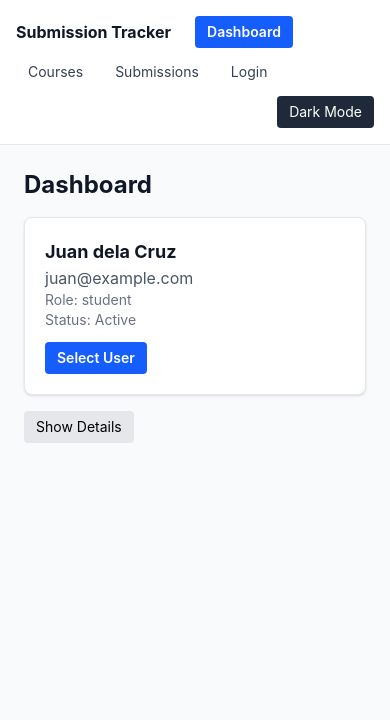
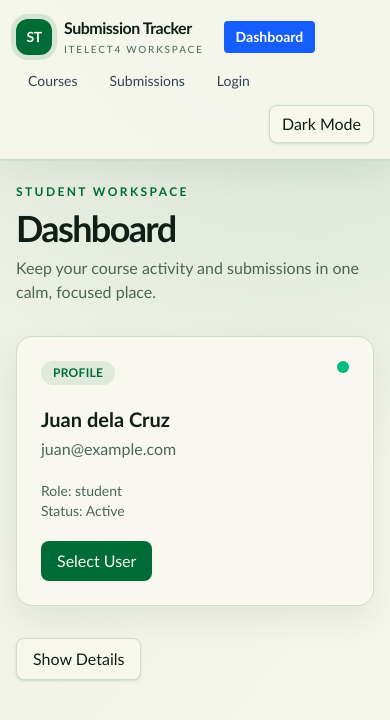
Before and after one commit to JBenjo/itelect4-project, a React (Vite) app: page / in a window 390 px wide. Shown: the top 720 px of the page. Built offline with nearby package versions, Linux system fonts and the light colour scheme.

Commit message:
GT3 Part 3: polish frontend design

```diff
--- a/src/components/CourseCard.tsx
+++ b/src/components/CourseCard.tsx
@@ -10,21 +10,21 @@ const CourseCard = ({ course, variant = "default" }: CourseCardProps) => {
 
   return (
     <div
-      className={`rounded-lg border border-gray-200 bg-white shadow-sm dark:bg-gray-800 dark:border-gray-700 ${
+      className={`surface rounded-2xl border transition duration-200 hover:-translate-y-1 hover:shadow-lg ${
         isCompact ? "p-3" : "p-5"
       }`}
     >
       <h3
-        className={`font-bold text-gray-900 dark:text-white ${
+        className={`font-bold text-foreground ${
           isCompact ? "text-sm" : "text-lg"
         }`}
       >
         {course.code}
       </h3>
       {!isCompact && (
-        <p className="text-gray-600 dark:text-gray-300">{course.title}</p>
+        <p className="text-muted-foreground">{course.title}</p>
       )}
-      <p className="text-sm text-gray-500 dark:text-gray-400">
+      <p className="text-sm text-muted-foreground">
         {course.units} units - {course.semester}
       </p>
     </div>
--- a/src/components/Layout.tsx
+++ b/src/components/Layout.tsx
@@ -22,10 +22,18 @@ function Layout() {
 
   return (
     <div className={isDarkMode ? "dark" : ""}>
-      <div className="min-h-screen bg-gray-50 dark:bg-gray-900">
-        <nav className="flex flex-wrap items-center gap-2 border-b border-gray-200 bg-white p-4 dark:border-gray-700 dark:bg-gray-800">
-          <span className="mr-4 font-bold text-gray-900 dark:text-white">
-            Submission Tracker
+      <div className="min-h-screen bg-transparent">
+        <nav className="app-nav sticky top-0 z-20 flex flex-wrap items-center gap-2 border-b p-4">
+          <span className="app-brand mr-3 flex items-center gap-3 font-bold text-foreground">
+            <span className="app-brand-mark grid size-9 place-items-center rounded-xl text-sm text-primary-foreground">
+              ST
+            </span>
+            <span>
+              Submission Tracker
+              <small className="mt-0.5 block text-[10px] font-medium uppercase tracking-[0.18em] text-muted-foreground">
+                ITELECT4 workspace
+              </small>
+            </span>
           </span>
 
           <NavLink to="/" end className={linkClass}>
@@ -47,7 +55,7 @@ function Layout() {
           ) : (
             <button
               onClick={logout}
-              className="rounded px-3 py-1.5 text-sm text-gray-700 dark:text-gray-300"
+                className="rounded px-3 py-1.5 text-sm text-muted-foreground transition hover:bg-muted hover:text-foreground"
             >
               Logout ({userName})
             </button>
@@ -55,13 +63,13 @@ function Layout() {
 
           <button
             onClick={toggleDarkMode}
-            className="ml-auto rounded bg-gray-800 px-3 py-1.5 text-sm text-white dark:bg-gray-200 dark:text-gray-900"
+            className="ml-auto rounded-lg border border-border bg-background px-3 py-1.5 text-sm font-medium text-foreground shadow-sm transition hover:-translate-y-0.5 hover:bg-muted"
           >
             {isDarkMode ? "Light Mode" : "Dark Mode"}
           </button>
         </nav>
 
-        <main className="p-6">
+        <main className="app-main">
           <Outlet />
         </main>
       </div>
--- a/src/components/UserCard.tsx
+++ b/src/components/UserCard.tsx
@@ -12,20 +12,26 @@ const UserCard = ({ user, onSelect }: UserCardProps) => {
   };
 
   return (
-    <div className="rounded-lg border border-gray-200 bg-white p-5 shadow-sm dark:bg-gray-800 dark:border-gray-700">
-      <h3 className="text-lg font-bold text-gray-900 dark:text-white">
+    <div className="surface rounded-2xl border p-6">
+      <div className="mb-5 flex items-start justify-between">
+        <span className="rounded-full bg-primary/10 px-3 py-1 text-xs font-semibold uppercase tracking-wide text-primary">
+          Profile
+        </span>
+        <span className="size-3 rounded-full bg-emerald-500" title="Active" />
+      </div>
+      <h3 className="text-xl font-bold text-foreground">
         {user.name}
       </h3>
-      <p className="text-gray-600 dark:text-gray-300">{user.email}</p>
-      <p className="text-sm text-gray-500 dark:text-gray-400">
+      <p className="mt-1 text-muted-foreground">{user.email}</p>
+      <p className="mt-5 text-sm text-muted-foreground">
         Role: {user.role}
       </p>
-      <p className="text-sm text-gray-500 dark:text-gray-400">
+      <p className="text-sm text-muted-foreground">
         Status: {user.isActive ? "Active" : "Inactive"}
       </p>
       <button
         onClick={handleClick}
-        className="mt-3 rounded bg-blue-600 px-3 py-1.5 text-sm font-semibold text-white transition hover:bg-blue-700"
+        className="mt-5 rounded-lg bg-primary px-4 py-2 text-sm font-semibold text-primary-foreground transition hover:-translate-y-0.5 hover:opacity-90"
       >
         Select User
       </button>
--- a/src/index.css
+++ b/src/index.css
@@ -15,25 +15,81 @@
 }
 
 :root {
-	--background: oklch(1 0 0);
-	--foreground: oklch(0.145 0 0);
-	--primary: oklch(0.205 0 0);
-	--primary-foreground: oklch(0.985 0 0);
-	--muted: oklch(0.97 0 0);
-	--muted-foreground: oklch(0.556 0 0);
-	--border: oklch(0.922 0 0);
-	--input: oklch(0.922 0 0);
-	--ring: oklch(0.708 0 0);
+	--background: oklch(0.975 0.012 105);
+	--foreground: oklch(0.22 0.025 160);
+	--primary: oklch(0.46 0.13 155);
+	--primary-foreground: oklch(0.985 0.01 105);
+	--muted: oklch(0.94 0.018 105);
+	--muted-foreground: oklch(0.48 0.035 160);
+	--border: oklch(0.88 0.025 145);
+	--input: oklch(0.86 0.03 145);
+	--ring: oklch(0.62 0.13 155);
 }
 
 .dark {
-	--background: oklch(0.145 0 0);
-	--foreground: oklch(0.985 0 0);
-	--primary: oklch(0.922 0 0);
-	--primary-foreground: oklch(0.205 0 0);
-	--muted: oklch(0.269 0 0);
-	--muted-foreground: oklch(0.708 0 0);
-	--border: oklch(0.269 0 0);
-	--input: oklch(0.269 0 0);
-	--ring: oklch(0.556 0 0);
+	--background: oklch(0.17 0.025 160);
+	--foreground: oklch(0.95 0.018 105);
+	--primary: oklch(0.72 0.12 145);
+	--primary-foreground: oklch(0.18 0.025 160);
+	--muted: oklch(0.23 0.03 160);
+	--muted-foreground: oklch(0.75 0.025 105);
+	--border: oklch(0.32 0.035 160);
+	--input: oklch(0.34 0.04 160);
+	--ring: oklch(0.7 0.12 145);
 }
+
+* {
+	border-color: var(--border);
+}
+
+body {
+	margin: 0;
+	min-width: 320px;
+	background:
+		radial-gradient(circle at 85% 0%, color-mix(in oklab, var(--primary) 12%, transparent), transparent 28rem),
+		linear-gradient(135deg, color-mix(in oklab, var(--background) 94%, var(--primary)), var(--background));
+	color: var(--foreground);
+	font-family: "Trebuchet MS", "Segoe UI", sans-serif;
+}
+
+button,
+input,
+select {
+	font: inherit;
+}
+
+.app-nav {
+	background: color-mix(in oklab, var(--background) 88%, transparent);
+	backdrop-filter: blur(16px);
+	box-shadow: 0 1px 0 color-mix(in oklab, var(--border) 80%, transparent), 0 12px 30px color-mix(in oklab, var(--foreground) 5%, transparent);
+}
+
+.app-brand {
+	letter-spacing: -0.03em;
+}
+
+.app-brand-mark {
+	background: var(--primary);
+	box-shadow: 0 0 0 5px color-mix(in oklab, var(--primary) 13%, transparent);
+}
+
+.app-main {
+	margin: 0 auto;
+	max-width: 1180px;
+	padding: 2.5rem 1.5rem 5rem;
+}
+
+.page-heading {
+	letter-spacing: -0.045em;
+}
+
+.surface {
+	background: color-mix(in oklab, var(--background) 90%, white 10%);
+	box-shadow: 0 14px 35px color-mix(in oklab, var(--foreground) 7%, transparent);
+}
+
+@media (max-width: 640px) {
+	.app-main {
+		padding: 1.5rem 1rem 4rem;
+	}
+}
--- a/src/pages/CoursesPage.tsx
+++ b/src/pages/CoursesPage.tsx
@@ -38,16 +38,24 @@ export default function CoursesPage() {
   });
 
   return (
-    <div className="py-8">
-      <h1 className="text-3xl font-bold mb-6">Courses</h1>
+    <div className="space-y-7">
+      <div>
+        <p className="mb-2 text-xs font-semibold uppercase tracking-[0.2em] text-primary">
+          Your semester
+        </p>
+        <h1 className="page-heading text-4xl font-bold text-foreground">Courses</h1>
+        <p className="mt-2 text-muted-foreground">
+          Browse your enrolled subjects and open a course for its details.
+        </p>
+      </div>
 
-      <div className="mb-6">
+      <div className="surface rounded-2xl border p-4">
         <Input
           type="text"
           placeholder="Search courses by title or code..."
           value={searchTerm}
           onChange={(e) => setSearchTerm(e.target.value)}
-          className="w-full px-4 py-2 border border-gray-300 dark:border-gray-600 rounded dark:bg-gray-800"
+          className="w-full"
         />
         {prevSearch !== undefined && prevSearch !== searchTerm && (
           <p className="text-sm text-gray-600 dark:text-gray-400 mt-2">
@@ -56,7 +64,7 @@ export default function CoursesPage() {
         )}
       </div>
 
-      <div className="grid grid-cols-1 md:grid-cols-2 lg:grid-cols-3 gap-6">
+      <div className="grid grid-cols-1 gap-5 md:grid-cols-2 lg:grid-cols-3">
         {filteredCourses.map((course) => (
           <Link key={course.code} to={`/courses/${course.code}`}>
             <CourseCard course={course} />
--- a/src/pages/DashboardPage.tsx
+++ b/src/pages/DashboardPage.tsx
@@ -9,10 +9,18 @@ function DashboardPage() {
   const [showDetails, toggleDetails] = useToggle(false);
 
   return (
-    <div>
-      <h2 className="mb-4 text-2xl font-bold text-gray-900 dark:text-white">
-        Dashboard
-      </h2>
+    <div className="space-y-8">
+      <div>
+        <p className="mb-2 text-xs font-semibold uppercase tracking-[0.2em] text-primary">
+          Student workspace
+        </p>
+        <h2 className="page-heading text-4xl font-bold text-foreground">
+          Dashboard
+        </h2>
+        <p className="mt-2 max-w-xl text-muted-foreground">
+          Keep your course activity and submissions in one calm, focused place.
+        </p>
+      </div>
 
       <div className="grid grid-cols-1 gap-4 sm:grid-cols-2 lg:grid-cols-3">
         <UserCard user={student} onSelect={setSelectedUser} />
@@ -20,7 +28,7 @@ function DashboardPage() {
 
       <button
         onClick={toggleDetails}
-        className="mt-4 rounded bg-gray-200 px-3 py-1.5 text-sm dark:bg-gray-700 dark:text-white"
+        className="rounded-lg border border-border bg-background px-4 py-2 text-sm font-semibold text-foreground shadow-sm transition hover:-translate-y-0.5 hover:bg-muted"
       >
         {showDetails ? "Hide" : "Show"} Details
       </button>
```
